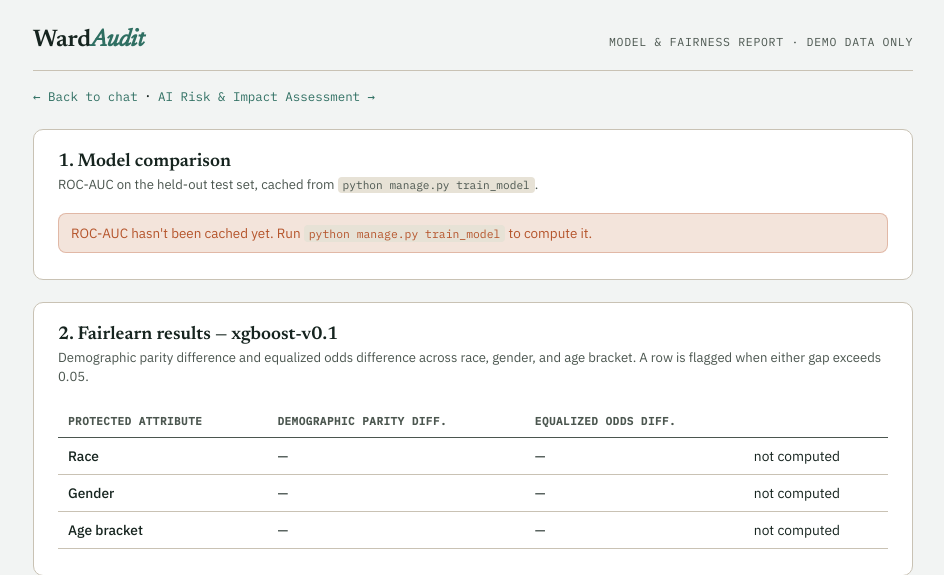
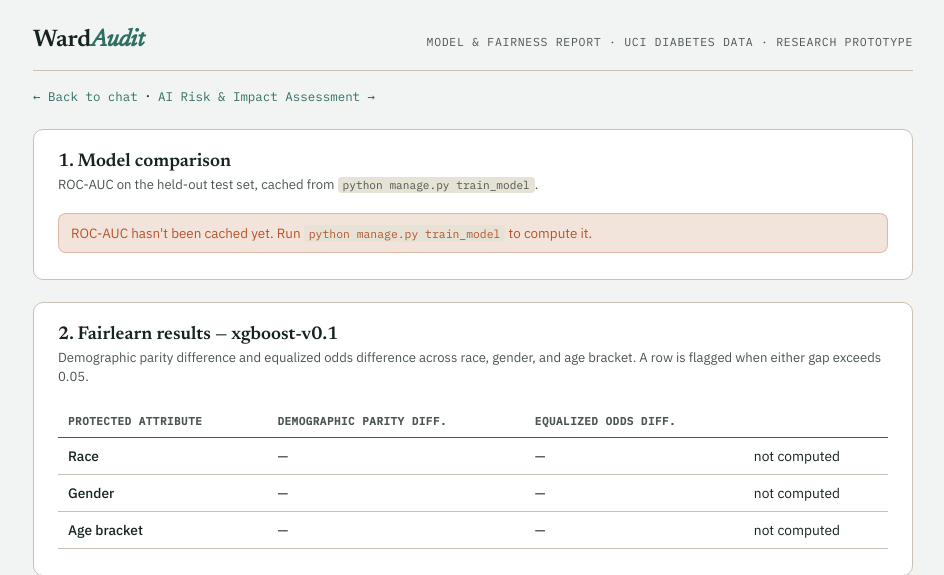
Before and after one commit to aakashdarda2907/ERA, a Django app: page /report/ in a window 1280 px wide. Shown: the top 575 px of the page, without its empty margins (167-1111 px from the left). Run offline with Django 5.2, Linux system fonts and the light colour scheme; data that the repository does not hold is empty.

Commit message:
Replace 'demo data only' label on report pages with dataset and prototype label

```diff
--- a/audit/templates/audit/report.html
+++ b/audit/templates/audit/report.html
@@ -13,7 +13,7 @@
 <div class="app">
   <header class="top">
     <div class="brand">Ward<em>Audit</em></div>
-    <div class="meta">model &amp; fairness report · demo data only</div>
+    <div class="meta">model &amp; fairness report · UCI diabetes data · research prototype</div>
   </header>
 
 <nav class="crumb">
--- a/audit/templates/audit/risk_assessment.html
+++ b/audit/templates/audit/risk_assessment.html
@@ -13,7 +13,7 @@
 <div class="app">
   <header class="top">
     <div class="brand">Ward<em>Audit</em></div>
-    <div class="meta">AI risk &amp; impact assessment · demo data only</div>
+    <div class="meta">AI risk &amp; impact assessment · UCI diabetes data · research prototype</div>
   </header>
 
   <nav class="crumb"><a href="{% url 'audit:report' %}">&larr; Back to model &amp; fairness report</a></nav>
```
